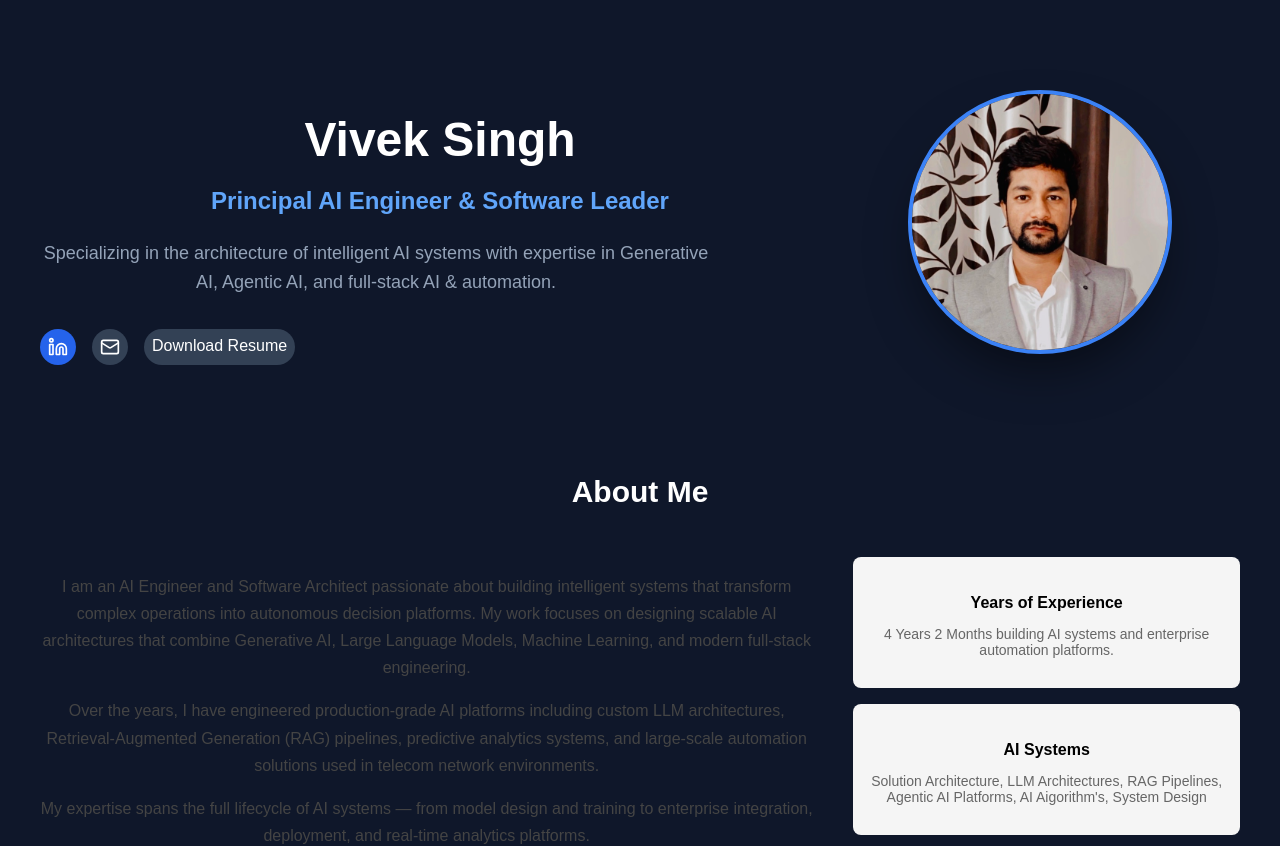
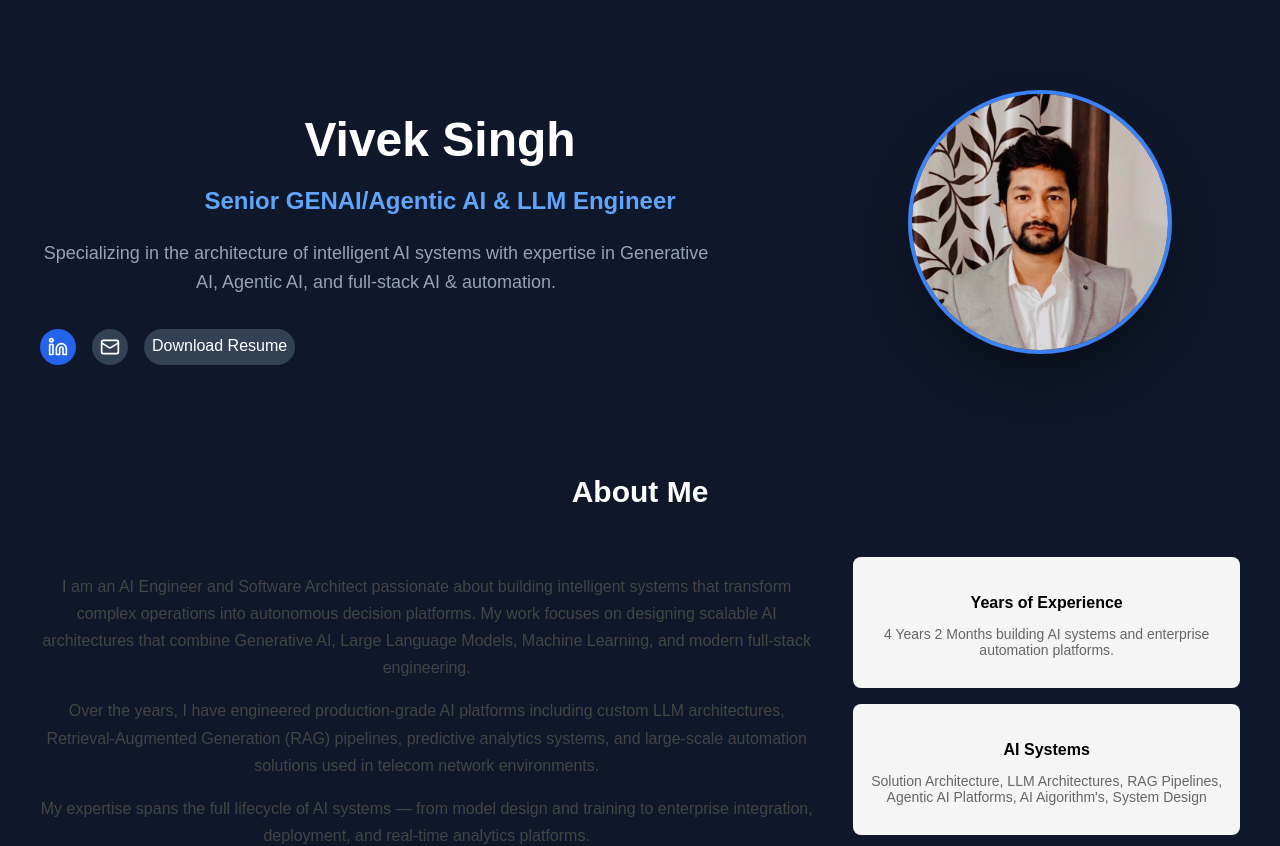
Before and after one commit to vivek792/Portfolio, a React (Create React App) app: page / in a window 1280 px wide. Shown: the top 846 px of the page. Built offline with nearby package versions, Linux system fonts and the light colour scheme.

Commit message:
Update job title in portfolio component

```diff
--- a/src/Components/portfolio.js
+++ b/src/Components/portfolio.js
@@ -93,7 +93,7 @@ const Portfolio = () => {
           <h1 className="hero-title">Vivek Singh</h1>
 
           <h2 className="hero-subtitle">
-            Principal AI Engineer & Software Leader
+            Senior GENAI/Agentic AI & LLM Engineer
           </h2>
 
           <p className="hero-description">
```
